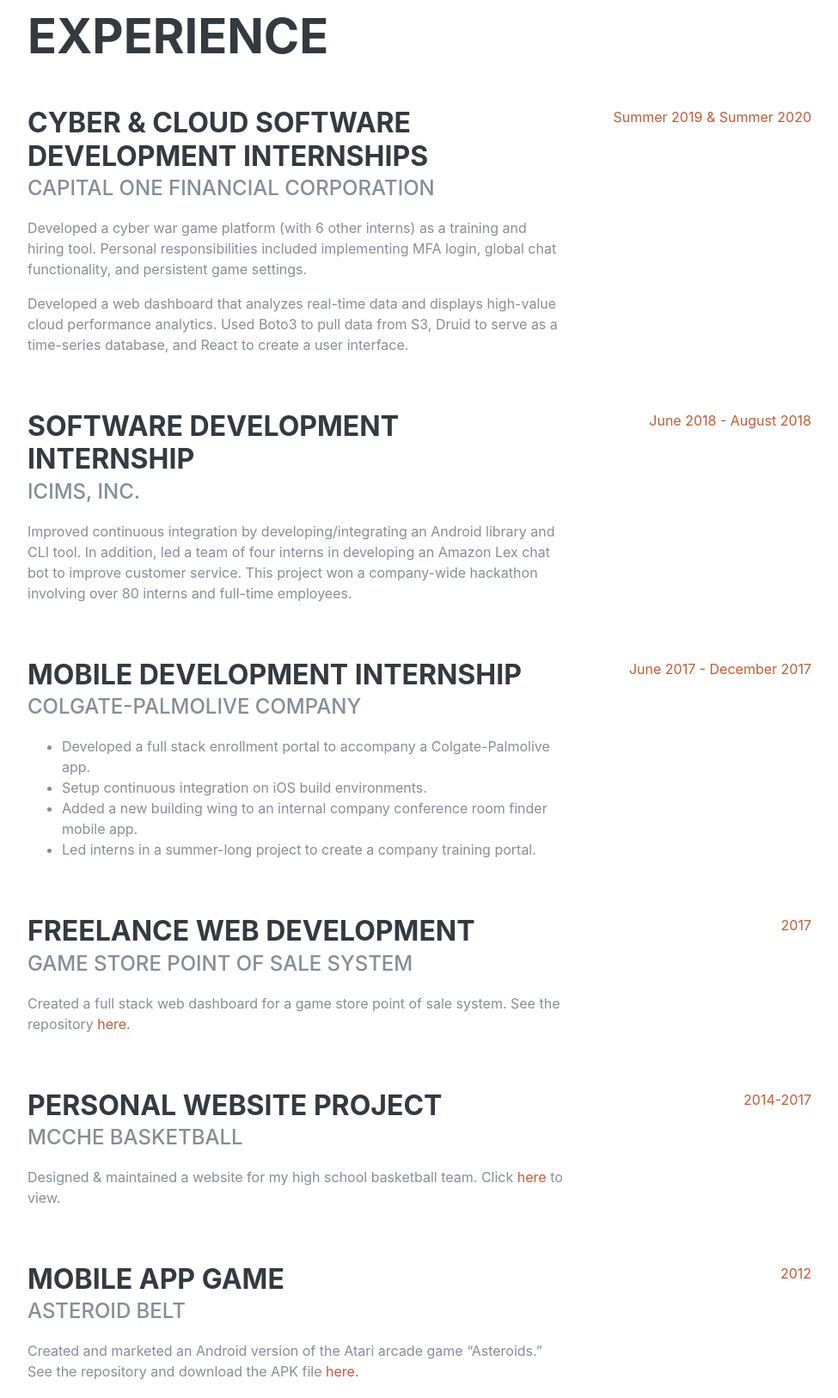
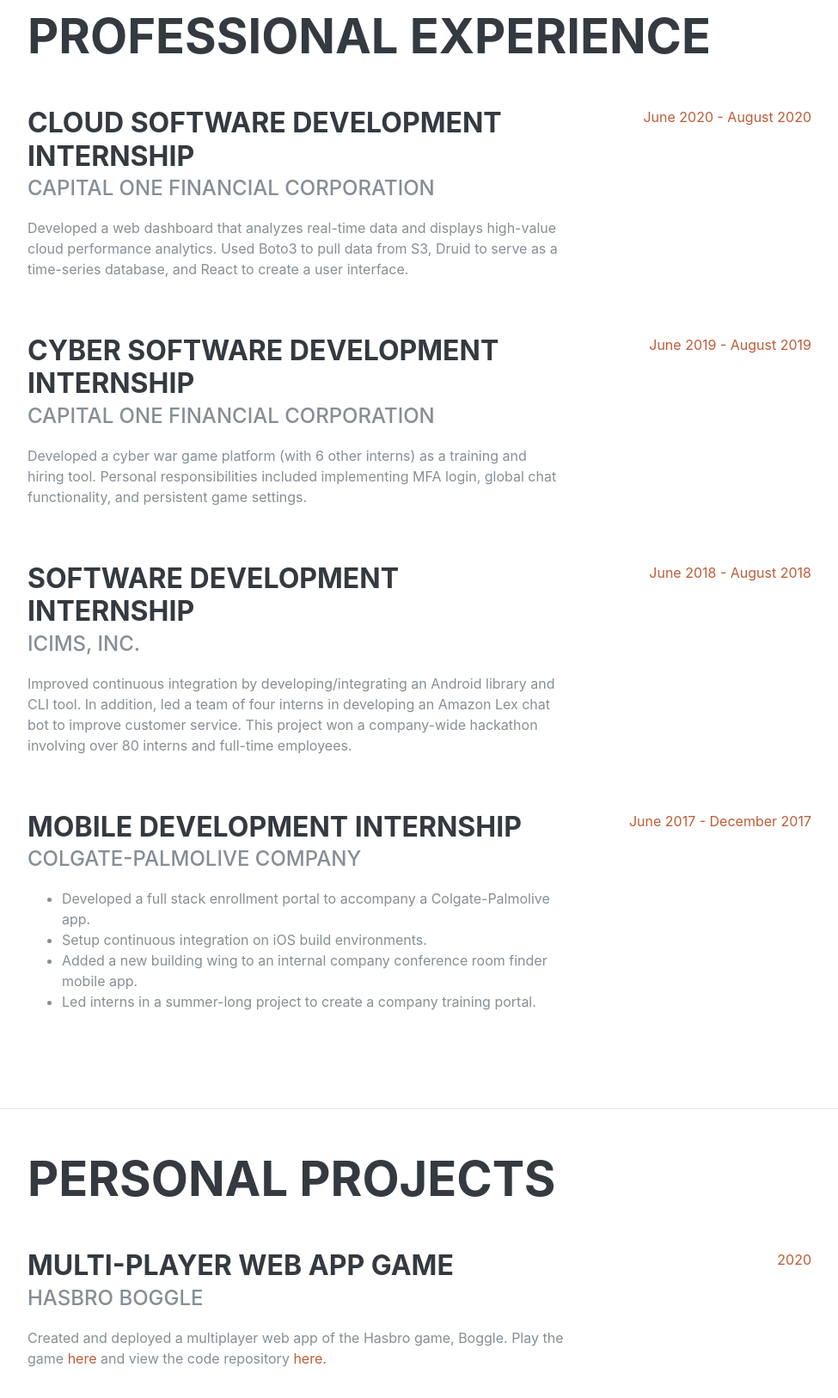
Before and after one commit to johndaudelin/john-daudelin-profile, a plain HTML site: page index.html in a window 1280 px wide. Shown: the part 840-2466 px from the top of the page at 86% size, without its empty margins (288-1263 px from the left). Drawn offline with Linux system fonts and the light colour scheme; a web font is replaced by a local one.

Commit message:
Add boggle project

```diff
--- a/index.html
+++ b/index.html
@@ -45,6 +45,9 @@
           <a class="nav-link js-scroll-trigger" href="#experience">Experience</a>
         </li>
         <li class="nav-item">
+          <a class="nav-link js-scroll-trigger" href="#projects">Projects</a>
+        </li>
+        <li class="nav-item">
           <a class="nav-link js-scroll-trigger" href="#education">Education</a>
         </li>
         <li class="nav-item">
@@ -70,7 +73,7 @@
         <div class="subheading mb-5">79 Ridge Rd. · Hackettstown, NJ 07840 · (973) 665-4480 ·
           <a href="mailto:jed34@njit.edu">jed34@njit.edu</a>
         </div>
-        <p class="lead mb-5">I have experience with mobile and web software development, and I am interested in pursuing a Master's degree in Data Analytics in the Fall of 2020 and Spring of 2021. Meanwhile, I will be returning as a Technology Intern at Capital One for the summer of 2020.</p>
+        <p class="lead mb-5">I am a software developer currently pursuing an M.S. in Computer Science at NJIT. Through personal projects and internships with Capital One, Colgate-Palmolive, and iCIMS, I have developed a skill and passion in my field. In addition, my teaching, tutoring, and executive positions at NJIT have instilled in me a love for interacting with other students and colleagues. I am enthusiastic, hungry to learn, and passionate about helping others with technology.</p>
         <div class="social-icons">
           <a href="./JohnDaudelin_Resume.docx" title="Download Resume">
             <i class="fa fa-download"></i>
@@ -89,20 +92,30 @@
 
     <section class="resume-section p-3 p-lg-5 d-flex justify-content-center" id="experience">
       <div class="w-100">
-        <h2 class="mb-5">Experience</h2>
+        <h2 class="mb-5">Professional Experience</h2>
 
         <div class="resume-item d-flex flex-column flex-md-row justify-content-between mb-5">
           <div class="resume-content">
-            <h3 class="mb-0">Cyber & Cloud Software Development Internships</h3>
+            <h3 class="mb-0">Cloud Software Development Internship</h3>
             <div class="subheading mb-3">Capital One Financial Corporation</div>
-            <p>Developed a cyber war game platform (with 6 other interns) as a training and hiring tool. Personal responsibilities included implementing MFA login, global chat functionality, and persistent game settings.
-              </p>
             <p>Developed a web dashboard that analyzes real-time data and displays high-value cloud performance analytics.
               Used Boto3 to pull data from S3, Druid to serve as a time-series database, and React to create a user interface.
               </p>
           </div>
           <div class="resume-date text-md-right">
-            <span class="text-primary">Summer 2019 & Summer 2020</span>
+            <span class="text-primary">June 2020 - August 2020</span>
+          </div>
+        </div>
+
+        <div class="resume-item d-flex flex-column flex-md-row justify-content-between mb-5">
+          <div class="resume-content">
+            <h3 class="mb-0">Cyber Software Development Internship</h3>
+            <div class="subheading mb-3">Capital One Financial Corporation</div>
+            <p>Developed a cyber war game platform (with 6 other interns) as a training and hiring tool. Personal responsibilities included implementing MFA login, global chat functionality, and persistent game settings.
+              </p>
+          </div>
+          <div class="resume-date text-md-right">
+            <span class="text-primary">June 2019 - August 2019</span>
           </div>
         </div>
 
@@ -143,6 +156,26 @@
             <span class="text-primary">June 2017 - December 2017</span>
           </div>
         </div>
+      </div>
+
+    </section>
+
+    <hr class="m-0">
+
+    <section class="resume-section p-3 p-lg-5 d-flex justify-content-center" id="projects">
+      <div class="w-100">
+        <h2 class="mb-5">Personal Projects</h2>
+
+        <div class="resume-item d-flex flex-column flex-md-row justify-content-between mb-5">
+          <div class="resume-content">
+            <h3 class="mb-0">Multi-Player Web App Game</h3>
+            <div class="subheading mb-3">Hasbro Boggle</div>
+            <p>Created and deployed a multiplayer web app of the Hasbro game, Boggle. Play the game <a href="http://ec2-35-153-50-80.compute-1.amazonaws.com:4001/">here</a> and view the code repository <a href="https://github.com/Cowboy46/react-boggle-multiplayer">here.</a></p>
+          </div>
+          <div class="resume-date text-md-right">
+            <span class="text-primary">2020</span>
+          </div>
+        </div>
 
         <div class="resume-item d-flex flex-column flex-md-row justify-content-between mb-5">
           <div class="resume-content">
@@ -152,17 +185,6 @@
           </div>
           <div class="resume-date text-md-right">
             <span class="text-primary">2017</span>
-          </div>
-        </div>
-
-        <div class="resume-item d-flex flex-column flex-md-row justify-content-between mb-5">
-          <div class="resume-content">
-            <h3 class="mb-0">Personal Website Project</h3>
-            <div class="subheading mb-3">MCCHE Basketball</div>
-            <p>Designed & maintained a website for my high school basketball team. Click <a href="http://www.mcchebasketball.com">here</a> to view.</p>
-          </div>
-          <div class="resume-date text-md-right">
-            <span class="text-primary">2014-2017</span>
           </div>
         </div>
 
@@ -176,9 +198,7 @@
             <span class="text-primary">2012</span>
           </div>
         </div>
-
       </div>
-
     </section>
 
     <hr class="m-0">
```
